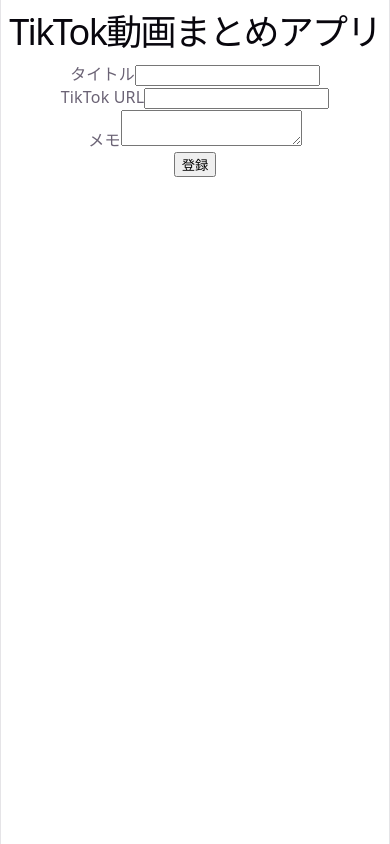
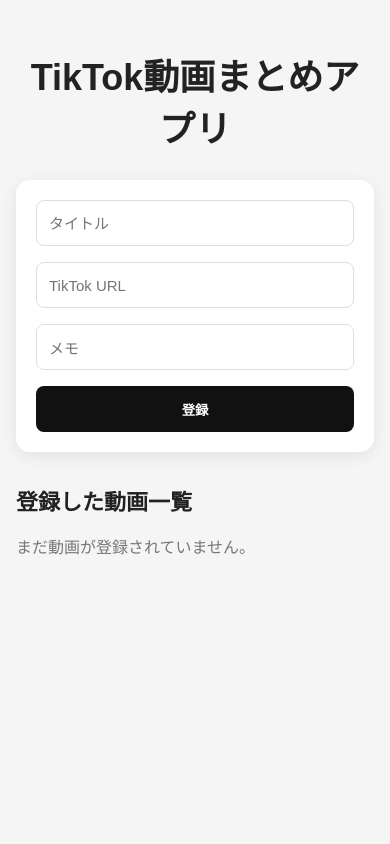
Before and after one commit to ka2ki1/tiktok-video-app, a React (Vite) app: page / in a window 390 px wide. Built offline with nearby package versions, Linux system fonts and the light colour scheme.

Commit message:
feat: fetch TikTok thumbnails through server

```diff
--- a/package.json
+++ b/package.json
@@ -13,6 +13,8 @@
     "@dnd-kit/core": "^6.3.1",
     "@dnd-kit/sortable": "^10.0.0",
     "@dnd-kit/utilities": "^3.2.2",
+    "cors": "^2.8.6",
+    "express": "^5.2.1",
     "react": "^19.2.5",
     "react-dom": "^19.2.5"
   },
--- a/src/App.jsx
+++ b/src/App.jsx
@@ -1,26 +1,61 @@
 import { useState, useEffect } from "react";
+import { DndContext, closestCenter } from "@dnd-kit/core";
+import {
+  SortableContext,
+  arrayMove,
+  rectSortingStrategy,
+} from "@dnd-kit/sortable";
+import SortableItem from "./SortableItem";
+import "./index.css";
 
 function App() {
+  const [title, setTitle] = useState("");
+  const [url, setUrl] = useState("");
+  const [memo, setMemo] = useState("");
+
   const [videos, setVideos] = useState(() => {
     const saved = localStorage.getItem("tiktokVideos");
     return saved ? JSON.parse(saved) : [];
   });
 
-  const [title, setTitle] = useState("");
-  const [url, setUrl] = useState("");
-  const [memo, setMemo] = useState("");
-
   useEffect(() => {
     localStorage.setItem("tiktokVideos", JSON.stringify(videos));
   }, [videos]);
 
-  function handleSubmit(e) {
+  async function fetchThumbnail(tiktokUrl) {
+    try {
+      const res = await fetch(
+        `http://localhost:3001/api/tiktok?url=${encodeURIComponent(tiktokUrl)}`
+      );
+
+      const data = await res.json();
+
+      console.log("server data:", data);
+
+      return data.thumbnail_url || "";
+    } catch (error) {
+      console.error("サムネイル取得失敗:", error);
+      return "";
+    }
+  }
+
+  async function handleSubmit(e) {
     e.preventDefault();
 
+    if (!title.trim() || !url.trim()) {
+      alert("タイトルとURLは必須です");
+      return;
+    }
+
+    const thumbnail = await fetchThumbnail(url);
+
+    console.log("取得したサムネイル:", thumbnail);
+
     const newVideo = {
-      id: Date.now(),
+      id: String(Date.now()),
       title,
       url,
+      thumbnail,
       memo,
     };
 
@@ -35,57 +70,69 @@ function App() {
     setVideos(videos.filter((video) => video.id !== id));
   }
 
+  function handleDragEnd(event) {
+    const { active, over } = event;
+
+    if (!over || active.id === over.id) return;
+
+    setVideos((items) => {
+      const oldIndex = items.findIndex((item) => item.id === active.id);
+      const newIndex = items.findIndex((item) => item.id === over.id);
+
+      return arrayMove(items, oldIndex, newIndex);
+    });
+  }
+
   return (
-    <div>
+    <div className="container">
       <h1>TikTok動画まとめアプリ</h1>
 
-      <form onSubmit={handleSubmit}>
-        <div>
-          <label>タイトル</label>
+      <form className="video-form" onSubmit={handleSubmit}>
         <input
           type="text"
+          placeholder="タイトル"
           value={title}
           onChange={(e) => setTitle(e.target.value)}
         />
-        </div>
 
-        <div>
-          <label>TikTok URL</label>
         <input
           type="text"
+          placeholder="TikTok URL"
           value={url}
           onChange={(e) => setUrl(e.target.value)}
         />
-        </div>
 
-        <div>
-          <label>メモ</label>
         <textarea
+          placeholder="メモ"
           value={memo}
           onChange={(e) => setMemo(e.target.value)}
         />
-        </div>
 
         <button type="submit">登録</button>
       </form>
 
-      <ul>
+      <h2>登録した動画一覧</h2>
+
+      {videos.length === 0 ? (
+        <p className="empty-message">まだ動画が登録されていません。</p>
+      ) : (
+        <DndContext collisionDetection={closestCenter} onDragEnd={handleDragEnd}>
+          <SortableContext
+            items={videos.map((video) => video.id)}
+            strategy={rectSortingStrategy}
+          >
+            <div className="video-grid">
               {videos.map((video) => (
-          <li key={video.id}>
-            <h2>{video.title}</h2>
-
-            <a href={video.url} target="_blank" rel="noreferrer">
-              TikTokを開く
-            </a>
-
-            <p>{video.memo}</p>
-
-            <button onClick={() => handleDelete(video.id)}>
-              削除
-            </button>
-          </li>
+                <SortableItem
+                  key={video.id}
+                  video={video}
+                  onDelete={handleDelete}
+                />
               ))}
-      </ul>
+            </div>
+          </SortableContext>
+        </DndContext>
+      )}
     </div>
   );
 }
--- a/src/SortableItem.jsx
+++ b/src/SortableItem.jsx
@@ -1,5 +1,49 @@
-function SortableItem() {
-  return <div>Sortable Item</div>;
+import { useSortable } from "@dnd-kit/sortable";
+import { CSS } from "@dnd-kit/utilities";
+
+function SortableItem({ video, onDelete }) {
+  const {
+    attributes,
+    listeners,
+    setNodeRef,
+    transform,
+    transition,
+  } = useSortable({ id: video.id });
+
+  const style = {
+    transform: CSS.Transform.toString(transform),
+    transition,
+  };
+
+  return (
+    <div ref={setNodeRef} style={style} className="sortable-item">
+      <div className="video-card">
+        <div className="thumbnail-wrap" {...attributes} {...listeners}>
+          {video.thumbnail ? (
+            <img src={video.thumbnail} alt={video.title} />
+          ) : (
+            <div className="no-thumbnail">No Image</div>
+          )}
+        </div>
+
+        <div className="card-body">
+          <h3>{video.title}</h3>
+
+          {video.memo && <p>{video.memo}</p>}
+
+          <div className="card-actions">
+            <a href={video.url} target="_blank" rel="noreferrer">
+              TikTokを開く
+            </a>
+
+            <button type="button" onClick={() => onDelete(video.id)}>
+              削除
+            </button>
+          </div>
+        </div>
+      </div>
+    </div>
+  );
 }
 
 export default SortableItem;
--- a/src/index.css
+++ b/src/index.css
@@ -1,111 +1,179 @@
-:root {
-  --text: #6b6375;
-  --text-h: #08060d;
-  --bg: #fff;
-  --border: #e5e4e7;
-  --code-bg: #f4f3ec;
-  --accent: #aa3bff;
-  --accent-bg: rgba(170, 59, 255, 0.1);
-  --accent-border: rgba(170, 59, 255, 0.5);
-  --social-bg: rgba(244, 243, 236, 0.5);
-  --shadow:
-    rgba(0, 0, 0, 0.1) 0 10px 15px -3px, rgba(0, 0, 0, 0.05) 0 4px 6px -2px;
-
-  --sans: system-ui, 'Segoe UI', Roboto, sans-serif;
-  --heading: system-ui, 'Segoe UI', Roboto, sans-serif;
-  --mono: ui-monospace, Consolas, monospace;
-
-  font: 18px/145% var(--sans);
-  letter-spacing: 0.18px;
-  color-scheme: light dark;
-  color: var(--text);
-  background: var(--bg);
-  font-synthesis: none;
-  text-rendering: optimizeLegibility;
-  -webkit-font-smoothing: antialiased;
-  -moz-osx-font-smoothing: grayscale;
-
-  @media (max-width: 1024px) {
-    font-size: 16px;
-  }
-}
-
-@media (prefers-color-scheme: dark) {
-  :root {
-    --text: #9ca3af;
-    --text-h: #f3f4f6;
-    --bg: #16171d;
-    --border: #2e303a;
-    --code-bg: #1f2028;
-    --accent: #c084fc;
-    --accent-bg: rgba(192, 132, 252, 0.15);
-    --accent-border: rgba(192, 132, 252, 0.5);
-    --social-bg: rgba(47, 48, 58, 0.5);
-    --shadow:
-      rgba(0, 0, 0, 0.4) 0 10px 15px -3px, rgba(0, 0, 0, 0.25) 0 4px 6px -2px;
-  }
-
-  #social .button-icon {
-    filter: invert(1) brightness(2);
-  }
+* {
+  box-sizing: border-box;
 }
 
 body {
   margin: 0;
+  font-family: sans-serif;
+  background: #f5f5f5;
+  color: #222;
 }
 
-#root {
-  width: 1126px;
-  max-width: 100%;
+.container {
+  max-width: 1200px;
   margin: 0 auto;
-  text-align: center;
-  border-inline: 1px solid var(--border);
-  min-height: 100svh;
-  display: flex;
-  flex-direction: column;
-  box-sizing: border-box;
-}
-
-h1,
-h2 {
-  font-family: var(--heading);
-  font-weight: 500;
-  color: var(--text-h);
+  padding: 32px 24px;
 }
 
 h1 {
-  font-size: 56px;
-  letter-spacing: -1.68px;
-  margin: 32px 0;
-  @media (max-width: 1024px) {
-    font-size: 36px;
-    margin: 20px 0;
+  text-align: center;
+  font-size: 36px;
+  margin-bottom: 28px;
+}
+
+h2 {
+  margin-top: 32px;
+  margin-bottom: 18px;
+  font-size: 22px;
+}
+
+.video-form {
+  display: grid;
+  grid-template-columns: 1fr 1fr 1.2fr auto;
+  gap: 16px;
+  align-items: center;
+  background: white;
+  padding: 20px;
+  border-radius: 14px;
+  box-shadow: 0 4px 16px rgba(0, 0, 0, 0.08);
+}
+
+.video-form input,
+.video-form textarea {
+  width: 100%;
+  height: 46px;
+  font-size: 15px;
+  padding: 12px;
+  border: 1px solid #ddd;
+  border-radius: 8px;
+}
+
+.video-form textarea {
+  resize: none;
+}
+
+.video-form button {
+  height: 46px;
+  padding: 0 28px;
+  border: none;
+  border-radius: 8px;
+  background: #111;
+  color: white;
+  font-weight: bold;
+  cursor: pointer;
+}
+
+.empty-message {
+  color: #777;
+}
+
+.video-grid {
+  display: grid;
+  grid-template-columns: repeat(4, 1fr);
+  gap: 22px;
+}
+
+.sortable-item {
+  touch-action: none;
+}
+
+.video-card {
+  background: white;
+  border-radius: 12px;
+  overflow: hidden;
+  box-shadow: 0 3px 12px rgba(0, 0, 0, 0.08);
+}
+
+.thumbnail-wrap {
+  width: 100%;
+  aspect-ratio: 1 / 1.25;
+  background: #ddd;
+  overflow: hidden;
+  cursor: grab;
+}
+
+.thumbnail-wrap:active {
+  cursor: grabbing;
+}
+
+.thumbnail-wrap img {
+  width: 100%;
+  height: 100%;
+  object-fit: cover;
+  display: block;
+}
+
+.no-thumbnail {
+  width: 100%;
+  height: 100%;
+  display: grid;
+  place-items: center;
+  color: #777;
+  font-weight: bold;
+  background: #eee;
+}
+
+.card-body {
+  padding: 14px;
+}
+
+.card-body h3 {
+  margin: 0 0 8px;
+  font-size: 17px;
+}
+
+.card-body p {
+  margin: 0 0 14px;
+  font-size: 14px;
+  color: #444;
+}
+
+.card-actions {
+  display: flex;
+  justify-content: space-between;
+  align-items: center;
+  gap: 12px;
+}
+
+.card-actions a {
+  color: #1677ff;
+  font-weight: bold;
+  text-decoration: underline;
+}
+
+.card-actions button {
+  padding: 8px 14px;
+  border: 1px solid #ff4d4f;
+  background: white;
+  color: #ff4d4f;
+  border-radius: 8px;
+  cursor: pointer;
+}
+
+.card-actions button:hover {
+  background: #fff1f0;
+}
+
+@media (max-width: 900px) {
+  .video-form {
+    grid-template-columns: 1fr 1fr;
+  }
+
+  .video-grid {
+    grid-template-columns: repeat(2, 1fr);
   }
 }
-h2 {
-  font-size: 24px;
-  line-height: 118%;
-  letter-spacing: -0.24px;
-  margin: 0 0 8px;
-  @media (max-width: 1024px) {
-    font-size: 20px;
+
+@media (max-width: 600px) {
+  .container {
+    padding: 24px 16px;
+  }
+
+  .video-form {
+    grid-template-columns: 1fr;
+  }
+
+  .video-grid {
+    grid-template-columns: 1fr;
   }
 }
-p {
-  margin: 0;
-}
-
-code,
-.counter {
-  font-family: var(--mono);
-  display: inline-flex;
-  border-radius: 4px;
-  color: var(--text-h);
-}
-
-code {
-  font-size: 15px;
-  line-height: 135%;
-  padding: 4px 8px;
-  background: var(--code-bg);
-}
```
Also changed, not shown: server.js (added, +61 -0 lines), 1 other file (tests, documents, lock files or other folders). Lines whose indentation alone changed are shown as unchanged.
